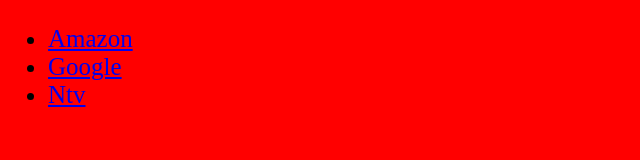
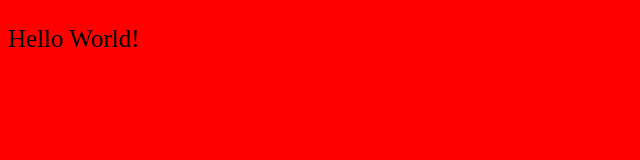
Before and after one commit to integrityzip/integrityzip.github.io, a plain HTML site: page index.html in a window 1280 px wide. Shown: the whole page, without its empty margins (0-640 px from the left). Drawn offline with Linux system fonts and the light colour scheme.

Commit message:
Update index.html

```diff
--- a/index.html
+++ b/index.html
@@ -7,10 +7,6 @@
     </head>
 
     <body style="font-size: 25px;">
-        <ul>
-            <li><a href="https://amazon.com/">Amazon</a></li>
-            <li><a href="https://google.com">Google</a></li>
-            <li><a href="https://n-tv.de">Ntv</a></li>
-        </ul>
+        <p>Hello World!</p>
     </body>
 </html>
```
